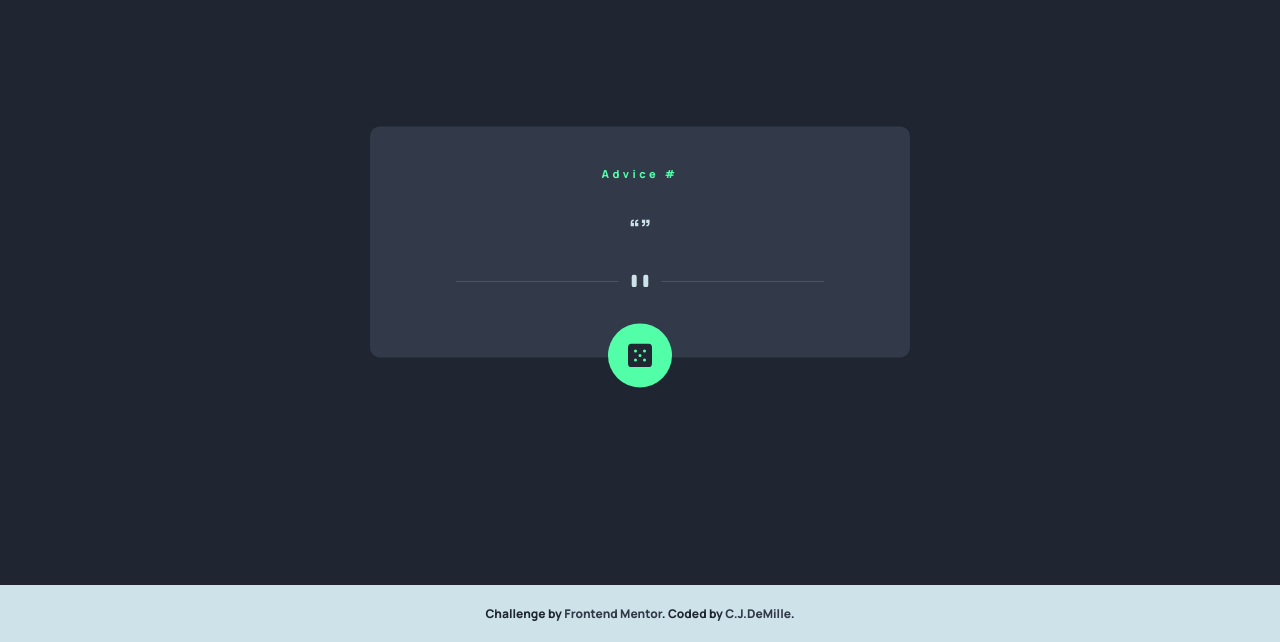
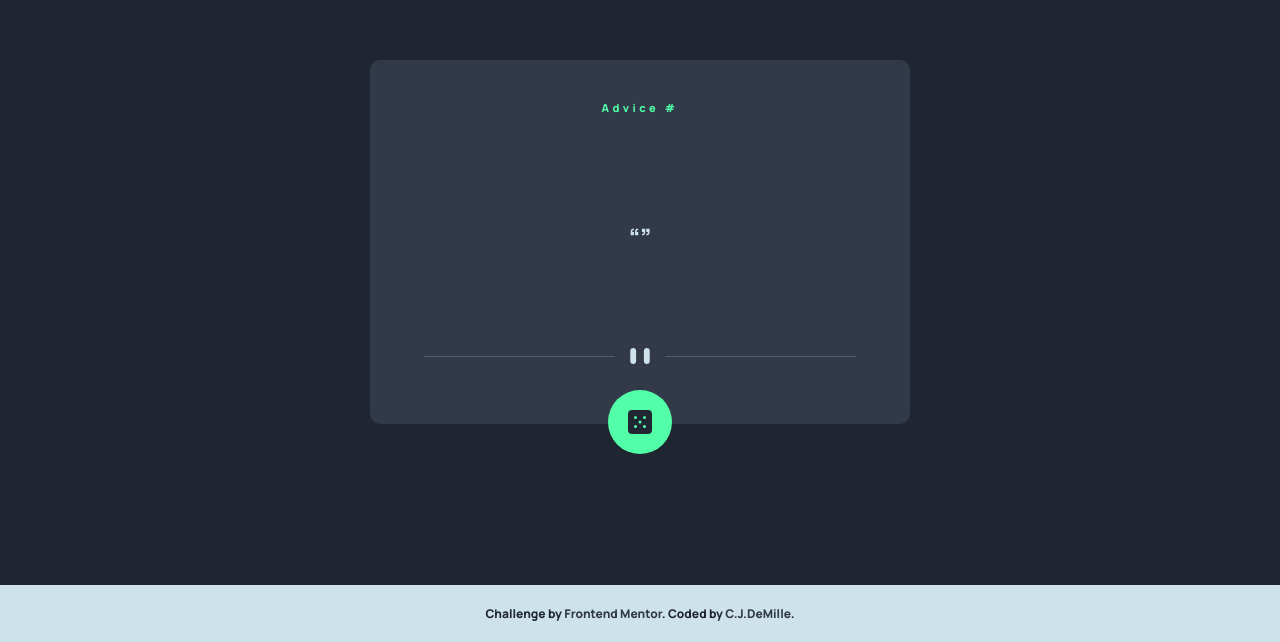
Before and after one commit to cjdemille/advice-app, a website: page index.html in a window 1280 px wide. Shown: the part 158-800 px from the top of the page. Drawn offline with Linux system fonts and the light colour scheme; no server answers.

Commit message:
adjust box sizing

```diff
--- a/sass/components/_card.scss
+++ b/sass/components/_card.scss
@@ -2,6 +2,7 @@
     &__card{
         width:90%;
         max-width: 54rem;
+        height:36.4rem;
         position: absolute;
         top:50%;
         left:50%;
@@ -29,12 +30,20 @@
         color:$color-text;
         width:80%;
         margin:3rem auto;
+        position:absolute;
+        left:50%;
+        top:40%;
+        transform: translate(-50%, -50%);
     }
 
     &__divider{
         display: block;
         width:80%;
         margin:0 auto;
+        position: absolute;
+        bottom: 6rem;
+        left:50%;
+        transform: translateX(-50%);
     }
 
     &__button{
```
Also changed, not shown: css/style.comp.css.
